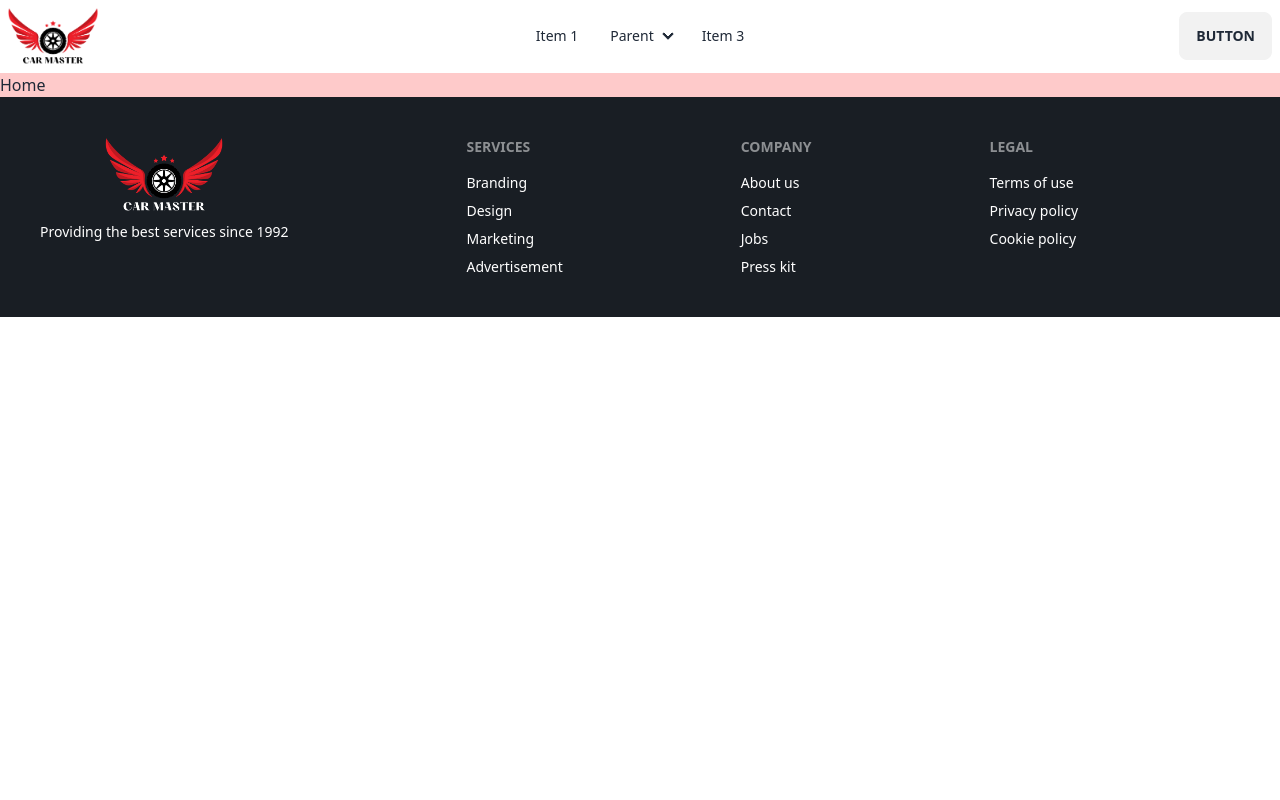
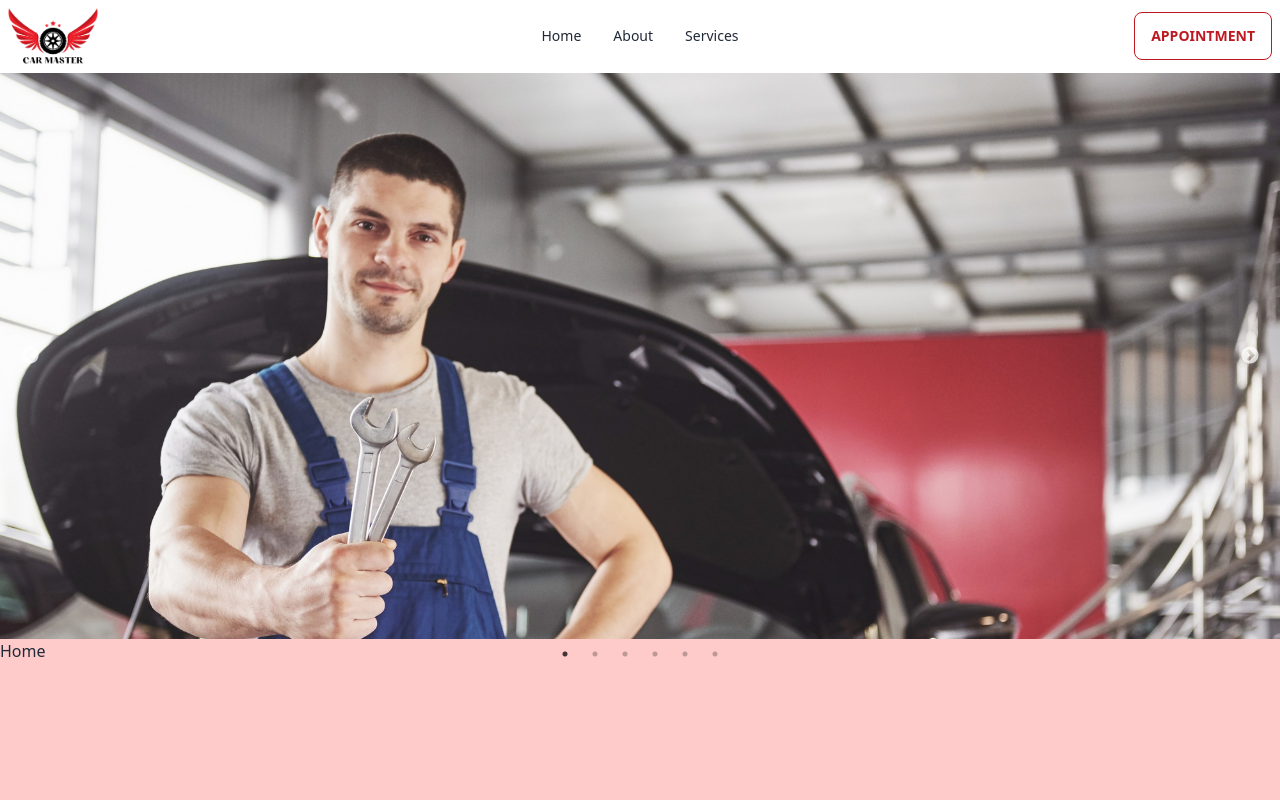
Before and after one commit to anupamahalder/car-master-client-side, a React (Vite) app: page / in a window 1280 px wide. Shown: the top 800 px of the page. Built offline with nearby package versions, Linux system fonts and the light colour scheme.

Commit message:
Added banner from react slick using slider in home page

```diff
--- a/package.json
+++ b/package.json
@@ -15,6 +15,8 @@
     "react": "^18.2.0",
     "react-dom": "^18.2.0",
     "react-router-dom": "^6.17.0",
+    "react-slick": "^0.29.0",
+    "slick-carousel": "^1.8.1",
     "sort-by": "^0.0.2"
   },
   "devDependencies": {
--- a/src/Layout.jsx/MainLayout.jsx
+++ b/src/Layout.jsx/MainLayout.jsx
@@ -4,7 +4,7 @@ import Navbar from "../Pages/Shared/Navbar/Navbar";
 
 const MainLayout = () => {
     return (
-        <div>
+        <div className="max-w-[1300px] mx-auto">
             <Navbar></Navbar>
             <Outlet></Outlet>
             <Footer></Footer>
--- a/src/Pages/Home/Home.jsx
+++ b/src/Pages/Home/Home.jsx
@@ -1,7 +1,9 @@
+import SimpleSlider from "../../components/BannerSlick/BannerSlick";
 
 const Home = () => {
     return (
-        <div className="bg-red-200">
+        <div className="bg-red-200 min-h-screen">
+            <SimpleSlider></SimpleSlider>
             <h1>Home</h1>
         </div>
     );
--- a/src/Pages/Shared/Navbar/Navbar.jsx
+++ b/src/Pages/Shared/Navbar/Navbar.jsx
@@ -1,6 +1,11 @@
 import { Link } from "react-router-dom";
 import logolight from '../../../assets/logolight.png';
 const Navbar = () => {
+    const navItems = <>
+        <li><Link to='/'>Home</Link></li>
+        <li><Link to='/about'>About</Link></li>
+        <li><Link to='/services'>Services</Link></li>
+    </>
     return (
         <div className="navbar bg-base-100">
         <div className="navbar-start">
@@ -9,15 +14,7 @@ const Navbar = () => {
                 <svg xmlns="http://www.w3.org/2000/svg" className="h-5 w-5" fill="none" viewBox="0 0 24 24" stroke="currentColor"><path strokeLinecap="round" strokeLinejoin="round" strokeWidth="2" d="M4 6h16M4 12h8m-8 6h16" /></svg>
             </label>
             <ul tabIndex={0} className="menu menu-sm dropdown-content mt-3 z-[1] p-2 shadow bg-base-100 rounded-box w-52">
-                <li><a>Item 1</a></li>
-                <li>
-                <a>Parent</a>
-                <ul className="p-2">
-                    <li><a>Submenu 1</a></li>
-                    <li><a>Submenu 2</a></li>
-                </ul>
-                </li>
-                <li><a>Item 3</a></li>
+                {navItems}
             </ul>
             </div>
             <Link to className="">
@@ -26,21 +23,11 @@ const Navbar = () => {
         </div>
         <div className="navbar-center hidden lg:flex">
             <ul className="menu menu-horizontal px-1">
-            <li><a>Item 1</a></li>
-            <li tabIndex={0}>
-                <details>
-                <summary>Parent</summary>
-                <ul className="p-2">
-                    <li><a>Submenu 1</a></li>
-                    <li><a>Submenu 2</a></li>
-                </ul>
-                </details>
-            </li>
-            <li><a>Item 3</a></li>
+            {navItems}
             </ul>
         </div>
         <div className="navbar-end">
-            <a className="btn">Button</a>
+            <button className="btn btn-outline text-[#BE1921] hover:bg-[#BE1921] hover:text-white">Appointment</button>
         </div>
         </div>
     );
--- /dev/null
+++ b/src/components/BannerSlick/BannerSlick.jsx
@@ -0,0 +1,71 @@
+/* eslint-disable react/prop-types */
+import "slick-carousel/slick/slick.css";
+import "slick-carousel/slick/slick-theme.css";
+import Slider from "react-slick";
+import img1 from '../../assets/images/banner/1.jpg';
+import img2 from '../../assets/images/banner/2.jpg';
+import img3 from '../../assets/images/banner/3.jpg';
+import img4 from '../../assets/images/banner/4.jpg';
+import img5 from '../../assets/images/banner/5.jpg';
+import img6 from '../../assets/images/banner/6.jpg';
+
+function NextArrow(props) {
+    const { className, style, onClick } = props;
+    return (
+      <div
+        className={className}
+        style={{ ...style, display: "block", right:'20px' }}
+        onClick={onClick}
+      />
+    );
+  }
+
+  function PrevArrow(props) {
+    const { className, style, onClick } = props;
+    return (
+      <div
+        className={className}
+        style={{ ...style,display:'block', left:'20px', zIndex:'10' }}
+        onClick={onClick}
+      />
+    );
+  }
+export default function SimpleSlider() {
+  var settings = {
+    dots: true,
+    infinite: true,
+    speed: 500,
+    slidesToShow: 1,
+    slidesToScroll: 1,
+    nextArrow: <NextArrow />,
+    prevArrow: <PrevArrow />
+  };
+  return (
+    <Slider {...settings} className="mx-auto bg-black">
+      <div className="h-[220px] md:h-[70vh] mx-auto ">
+        <img className="w-full object-cover object-bottom"
+        src={img1} alt="" />
+      </div>
+      <div className="h-[220px] md:h-[70vh] mx-auto ">
+        <img className="w-full object-cover object-bottom"
+        src={img2} alt="" />
+      </div>
+      <div className="h-[220px] md:h-[70vh] mx-auto ">
+        <img className="w-full object-cover object-bottom"
+        src={img3} alt="" />
+      </div>
+      <div className="h-[220px] md:h-[70vh] mx-auto ">
+        <img className="w-full object-cover object-bottom"
+        src={img4} alt="" />
+      </div>
+      <div className="h-[220px] md:h-[70vh] mx-auto ">
+        <img className="w-full object-cover object-bottom"
+        src={img5} alt="" />
+      </div>
+      <div className="h-[220px] md:h-[70vh] mx-auto ">
+        <img className="w-full object-cover object-bottom"
+        src={img6} alt="" />
+      </div>
+    </Slider>
+  );
+}
```
Also changed, not shown: 2 other files (tests, documents, lock files or other folders).
